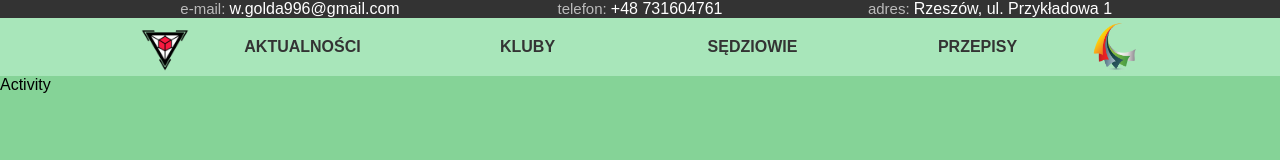
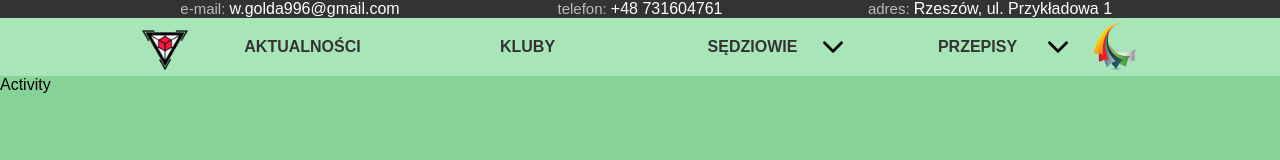
Before and after one commit to sterownik/handball_site, a React (Create React App) app: page / in a window 1280 px wide. Shown: the top 160 px of the page. Built offline with nearby package versions, Linux system fonts and the light colour scheme.

Commit message:
css fixes

```diff
--- a/src/ui/atoms/Header/Navigation.js
+++ b/src/ui/atoms/Header/Navigation.js
@@ -45,8 +45,10 @@
     )
 
     const navigationItems = navs.map((item) =>
-        <StyledMenuItem key={item.id}><Link to={item.path}>{item.title}</Link>
+        <StyledMenuItem styleKey={(item.submenu.length > 0)} key={item.id}><Link to={item.path}>{item.title}</Link>
             {(item.submenu.length > 0) ?
+                <>
+                    <StyledIconSubMenu><img src="/icons/arrow-down.png" alt=""/></StyledIconSubMenu>
                     <StyledSubMenu>
                         {item.submenu.map((itemSub) =>
                             <StyledSubMenuItem key={itemSub.id}>
@@ -54,6 +56,7 @@
                             </StyledSubMenuItem>
                         )}
                     </StyledSubMenu>
+                </>
             : null}
         </StyledMenuItem>
     );
@@ -101,6 +104,19 @@
     justify-content: space-between;
     list-style: none;
     padding: 0;
+`;
+
+const StyledIconSubMenu = styled.div`
+    position: absolute;
+    top: 50%;
+    right: 10%;
+    transform: translateY(-50%);
+    width: 20px;
+    height: 20px;
+
+    img {
+        width: 20px;
+    }
 `;
 
 const StyledWrapperAccordion = styled.div`
@@ -204,6 +220,23 @@
     }
 
     &:hover {
+        div {
+            transition: 1s;
+            transform: translateY(-50%) rotate(180deg);
+        }
+
+        &:after {
+            content: "";
+            position: absolute;
+            width: 100%;
+            height: 1px;
+            background-color: ${(props) => props.theme.colorWhite};
+            bottom: 0;
+            left: 50%;
+            transform: translateX(-50%);
+            display: ${(props) => props.styleKey ? "none" : "block"};
+        }
+
         ul {
             display: block;
         }
```
Lines whose indentation alone changed are shown as unchanged.
